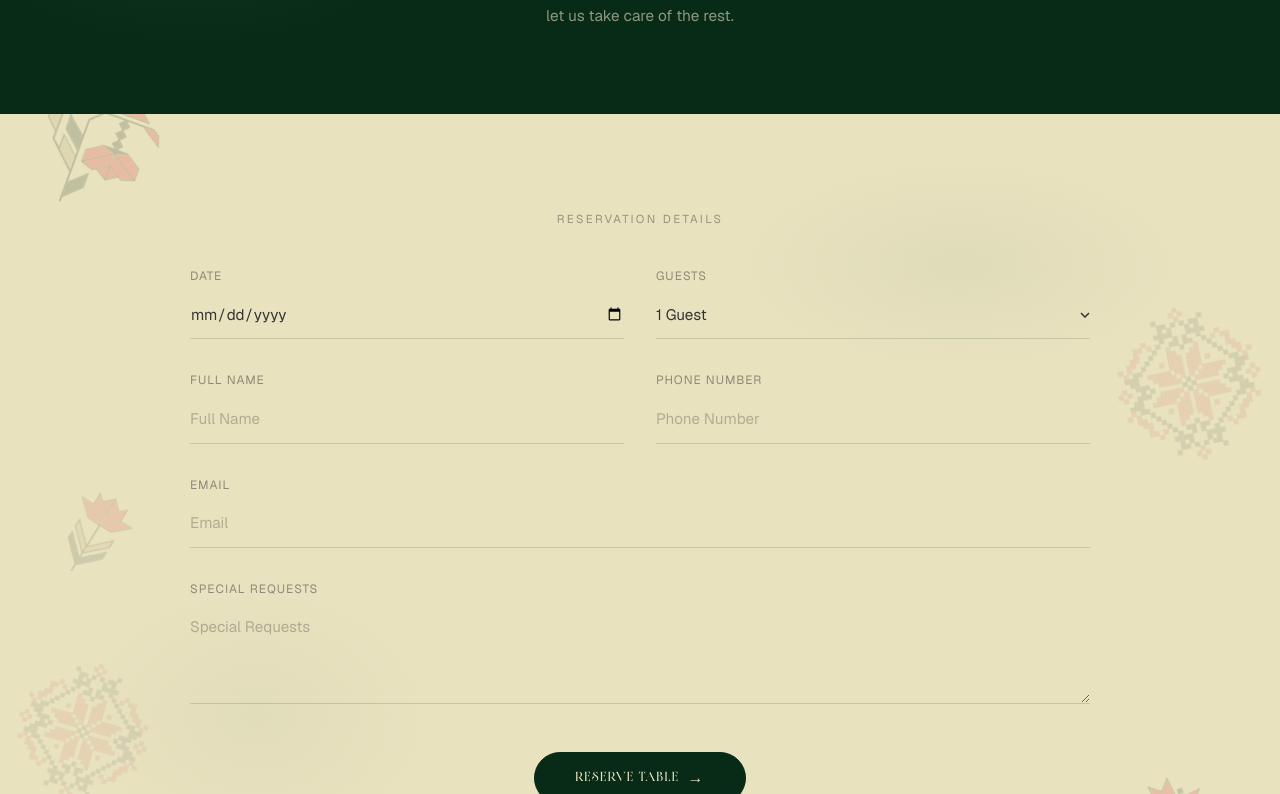
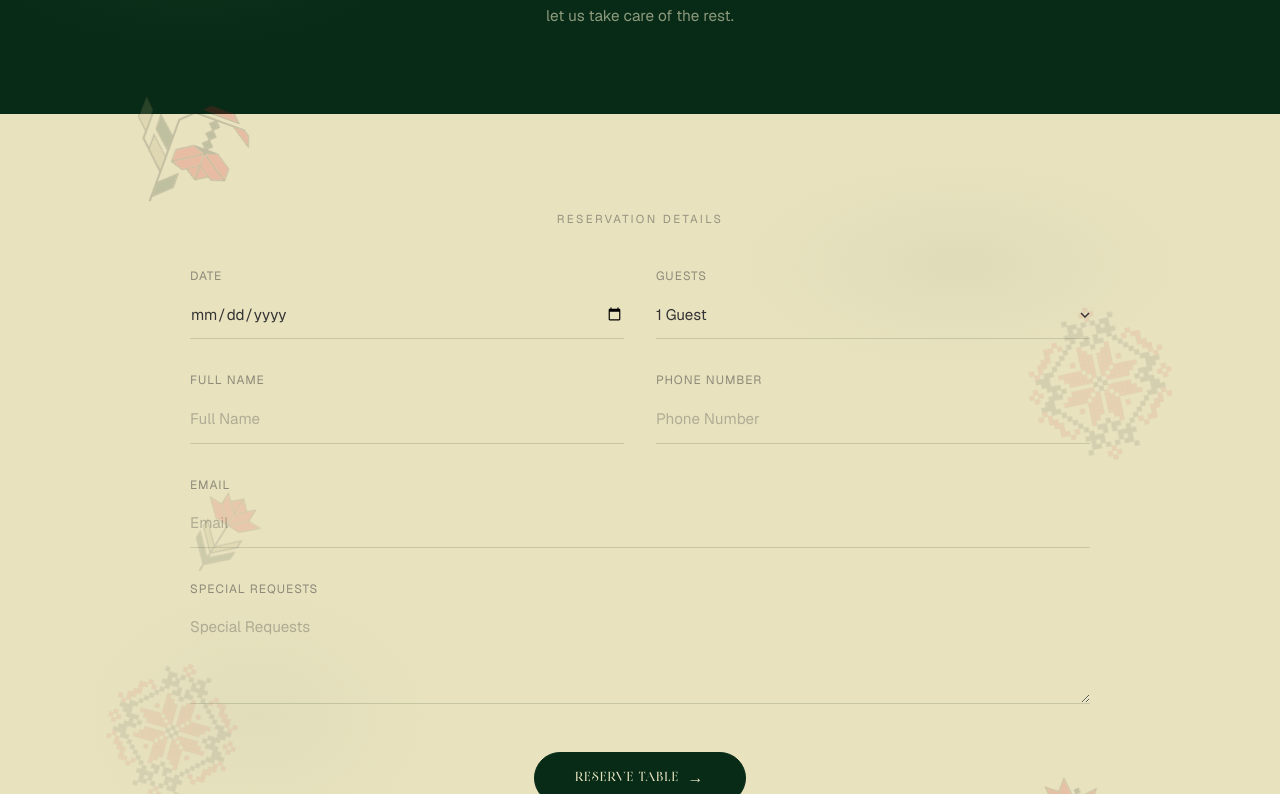
Before and after one commit to kaloyankolev13/ona_rest, a Next.js app: page /en/book in a window 1280 px wide. Shown: the part 366-1160 px from the top of the page. Built offline with nearby package versions, Linux system fonts and the light colour scheme.

Commit message:
more shevitsa

```diff
--- a/src/app/[locale]/about/About.module.css
+++ b/src/app/[locale]/about/About.module.css
@@ -1,7 +1,6 @@
 /* ── Hero ── */
 .hero {
   position: relative;
-  overflow: hidden;
   min-height: 60vh;
   display: flex;
   align-items: center;
@@ -137,7 +136,6 @@
 /* ── Values section ── */
 .values {
   position: relative;
-  overflow: hidden;
   background-color: #e8e2bf;
   background-image:
     radial-gradient(ellipse 30% 25% at 70% 30%, rgba(7, 43, 22, 0.04) 0%, transparent 70%),
--- a/src/app/[locale]/book/Book.module.css
+++ b/src/app/[locale]/book/Book.module.css
@@ -44,7 +44,6 @@
 /* ── Form section ── */
 .formSection {
   position: relative;
-  overflow: hidden;
   background-color: #e8e2bf;
   background-image:
     radial-gradient(ellipse 25% 20% at 75% 20%, rgba(7, 43, 22, 0.04) 0%, transparent 70%),
@@ -297,7 +296,6 @@
 /* ── Info section ── */
 .infoSection {
   position: relative;
-  overflow: hidden;
   background-color: #e8e2bf;
   padding: 2rem 6rem 8rem;
 }
--- a/src/app/[locale]/contact/Contact.module.css
+++ b/src/app/[locale]/contact/Contact.module.css
@@ -1,7 +1,6 @@
 /* ── Hero ── */
 .hero {
   position: relative;
-  overflow: hidden;
   min-height: 60vh;
   display: flex;
   align-items: center;
@@ -36,7 +35,6 @@
 /* ── Content section ── */
 .content {
   position: relative;
-  overflow: hidden;
   background-color: #e8e2bf;
   background-image:
     radial-gradient(ellipse 25% 20% at 80% 20%, rgba(7, 43, 22, 0.03) 0%, transparent 70%),
--- a/src/app/[locale]/news/News.module.css
+++ b/src/app/[locale]/news/News.module.css
@@ -1,7 +1,6 @@
 /* ── Hero ── */
 .hero {
   position: relative;
-  overflow: hidden;
   min-height: 60vh;
   display: flex;
   align-items: center;
@@ -36,7 +35,6 @@
 /* ── Articles grid ── */
 .articles {
   position: relative;
-  overflow: hidden;
   background-color: #e8e2bf;
   background-image:
     radial-gradient(ellipse 25% 20% at 80% 15%, rgba(7, 43, 22, 0.03) 0%, transparent 70%),
--- a/src/app/[locale]/privacy/Privacy.module.css
+++ b/src/app/[locale]/privacy/Privacy.module.css
@@ -1,6 +1,5 @@
 .hero {
   position: relative;
-  overflow: hidden;
   min-height: 35vh;
   display: flex;
   align-items: center;
@@ -35,7 +34,6 @@
 
 .wrap {
   position: relative;
-  overflow: hidden;
   background-color: #e8e2bf;
   padding: 2rem 4rem 8rem;
 }
--- a/src/app/[locale]/voucher/Voucher.module.css
+++ b/src/app/[locale]/voucher/Voucher.module.css
@@ -1,7 +1,6 @@
 /* ── Hero ── */
 .hero {
   position: relative;
-  overflow: hidden;
   min-height: 60vh;
   display: flex;
   align-items: center;
@@ -33,7 +32,6 @@
 /* ── Shared section styles ── */
 .section {
   position: relative;
-  overflow: hidden;
   background-color: #e8e2bf;
   padding: 6rem 4rem;
 }
--- a/src/components/HeritageSection/HeritageSection.module.css
+++ b/src/components/HeritageSection/HeritageSection.module.css
@@ -1,6 +1,5 @@
 .section {
   position: relative;
-  overflow: hidden;
   background-color: #e8e2bf;
   background-image:
     radial-gradient(ellipse 30% 25% at 85% 95%, rgba(7, 43, 22, 0.06) 0%, transparent 70%),
--- a/src/components/NewsSection/NewsSection.module.css
+++ b/src/components/NewsSection/NewsSection.module.css
@@ -1,6 +1,5 @@
 .section {
   position: relative;
-  overflow: hidden;
   background-color: #e8e2bf;
   background-image:
     radial-gradient(ellipse 30% 20% at 15% 30%, rgba(7, 43, 22, 0.04) 0%, transparent 70%),
--- a/src/components/ShevitsaDecor/ShevitsaDecor.module.css
+++ b/src/components/ShevitsaDecor/ShevitsaDecor.module.css
@@ -2,7 +2,7 @@
   position: absolute;
   inset: 0;
   pointer-events: none;
-  z-index: 0;
+  z-index: 2;
   overflow: visible;
 }
 
--- a/src/components/ShevitsaDecor/ShevitsaDecor.tsx
+++ b/src/components/ShevitsaDecor/ShevitsaDecor.tsx
@@ -28,75 +28,75 @@ interface DecorationConfig {
 
 const PRESETS: Record<number, DecorationConfig[]> = {
   1: [
-    { src: flower1, top: "3%", right: "2%", size: 140, rotate: 18, speed: -250, opacity: 0.22 },
-    { src: shevitsa, top: "20%", left: "1%", size: 180, rotate: -8, speed: 200, opacity: 0.1 },
-    { src: flower4, bottom: "6%", left: "3%", size: 110, rotate: -25, speed: 300, opacity: 0.18 },
-    { src: flower2, bottom: "15%", right: "4%", size: 90, rotate: 40, speed: -180, opacity: 0.14 },
-    { src: shevitsa, top: "55%", right: "0%", size: 160, rotate: 15, speed: -220, opacity: 0.08 },
+    { src: flower1, top: "3%", right: "10%", size: 140, rotate: 18, speed: -250, opacity: 0.22 },
+    { src: shevitsa, top: "20%", left: "8%", size: 180, rotate: -8, speed: 200, opacity: 0.1 },
+    { src: flower4, bottom: "6%", left: "12%", size: 110, rotate: -25, speed: 300, opacity: 0.18 },
+    { src: flower2, bottom: "15%", right: "15%", size: 90, rotate: 40, speed: -180, opacity: 0.14 },
+    { src: shevitsa, top: "55%", right: "6%", size: 160, rotate: 15, speed: -220, opacity: 0.08 },
   ],
   2: [
-    { src: flower2, top: "5%", left: "2%", size: 130, rotate: 30, speed: -220, opacity: 0.2 },
-    { src: shevitsa, top: "15%", right: "1%", size: 170, rotate: -5, speed: 180, opacity: 0.09 },
-    { src: flower3, top: "45%", right: "2%", size: 105, rotate: -12, speed: 280, opacity: 0.16 },
-    { src: shevitsa, top: "35%", left: "0%", size: 150, rotate: 20, speed: -260, opacity: 0.08 },
-    { src: flower1, bottom: "3%", left: "5%", size: 95, rotate: 42, speed: -320, opacity: 0.14 },
-    { src: flower4, bottom: "12%", right: "5%", size: 85, rotate: -35, speed: 240, opacity: 0.12 },
+    { src: flower2, top: "5%", left: "10%", size: 130, rotate: 30, speed: -220, opacity: 0.2 },
+    { src: shevitsa, top: "15%", right: "8%", size: 170, rotate: -5, speed: 180, opacity: 0.09 },
+    { src: flower3, top: "45%", right: "12%", size: 105, rotate: -12, speed: 280, opacity: 0.16 },
+    { src: shevitsa, top: "35%", left: "5%", size: 150, rotate: 20, speed: -260, opacity: 0.08 },
+    { src: flower1, bottom: "3%", left: "15%", size: 95, rotate: 42, speed: -320, opacity: 0.14 },
+    { src: flower4, bottom: "12%", right: "18%", size: 85, rotate: -35, speed: 240, opacity: 0.12 },
   ],
   3: [
-    { src: flower4, top: "6%", right: "3%", size: 100, rotate: -22, speed: 240, opacity: 0.2 },
-    { src: shevitsa, top: "25%", left: "0%", size: 165, rotate: 10, speed: -200, opacity: 0.09 },
-    { src: flower2, bottom: "5%", left: "2%", size: 120, rotate: 35, speed: -280, opacity: 0.18 },
-    { src: flower1, top: "40%", right: "5%", size: 80, rotate: 50, speed: 180, opacity: 0.13 },
-    { src: shevitsa, bottom: "10%", right: "1%", size: 145, rotate: -12, speed: 220, opacity: 0.08 },
+    { src: flower4, top: "6%", right: "12%", size: 100, rotate: -22, speed: 240, opacity: 0.2 },
+    { src: shevitsa, top: "25%", left: "6%", size: 165, rotate: 10, speed: -200, opacity: 0.09 },
+    { src: flower2, bottom: "5%", left: "10%", size: 120, rotate: 35, speed: -280, opacity: 0.18 },
+    { src: flower1, top: "40%", right: "18%", size: 80, rotate: 50, speed: 180, opacity: 0.13 },
+    { src: shevitsa, bottom: "10%", right: "8%", size: 145, rotate: -12, speed: 220, opacity: 0.08 },
   ],
   4: [
-    { src: flower3, top: "8%", left: "4%", size: 115, rotate: 14, speed: -200, opacity: 0.18 },
-    { src: flower1, top: "5%", right: "3%", size: 100, rotate: -30, speed: 260, opacity: 0.2 },
-    { src: shevitsa, top: "30%", left: "0%", size: 155, rotate: 8, speed: 190, opacity: 0.09 },
-    { src: flower4, bottom: "10%", right: "6%", size: 90, rotate: 38, speed: -240, opacity: 0.14 },
-    { src: shevitsa, bottom: "5%", right: "0%", size: 140, rotate: -18, speed: -170, opacity: 0.07 },
+    { src: flower3, top: "8%", left: "12%", size: 115, rotate: 14, speed: -200, opacity: 0.18 },
+    { src: flower1, top: "5%", right: "10%", size: 100, rotate: -30, speed: 260, opacity: 0.2 },
+    { src: shevitsa, top: "30%", left: "6%", size: 155, rotate: 8, speed: 190, opacity: 0.09 },
+    { src: flower4, bottom: "10%", right: "15%", size: 90, rotate: 38, speed: -240, opacity: 0.14 },
+    { src: shevitsa, bottom: "5%", right: "8%", size: 140, rotate: -18, speed: -170, opacity: 0.07 },
   ],
   5: [
-    { src: flower4, top: "10%", right: "4%", size: 110, rotate: 22, speed: -250, opacity: 0.17 },
-    { src: shevitsa, top: "18%", left: "1%", size: 170, rotate: -6, speed: 210, opacity: 0.09 },
-    { src: flower2, bottom: "8%", left: "3%", size: 95, rotate: -18, speed: 290, opacity: 0.19 },
-    { src: flower3, top: "50%", right: "3%", size: 85, rotate: 45, speed: -200, opacity: 0.13 },
-    { src: shevitsa, bottom: "3%", right: "2%", size: 135, rotate: 14, speed: 230, opacity: 0.08 },
+    { src: flower4, top: "10%", right: "12%", size: 110, rotate: 22, speed: -250, opacity: 0.17 },
+    { src: shevitsa, top: "18%", left: "8%", size: 170, rotate: -6, speed: 210, opacity: 0.09 },
+    { src: flower2, bottom: "8%", left: "12%", size: 95, rotate: -18, speed: 290, opacity: 0.19 },
+    { src: flower3, top: "50%", right: "15%", size: 85, rotate: 45, speed: -200, opacity: 0.13 },
+    { src: shevitsa, bottom: "3%", right: "10%", size: 135, rotate: 14, speed: 230, opacity: 0.08 },
   ],
   6: [
-    { src: flower1, top: "6%", right: "5%", size: 105, rotate: -14, speed: 220, opacity: 0.2 },
-    { src: shevitsa, top: "22%", right: "0%", size: 160, rotate: 10, speed: -190, opacity: 0.09 },
-    { src: flower3, bottom: "4%", left: "4%", size: 120, rotate: 28, speed: -270, opacity: 0.18 },
-    { src: flower2, top: "45%", left: "2%", size: 80, rotate: -40, speed: 200, opacity: 0.14 },
-    { src: shevitsa, bottom: "8%", left: "0%", size: 145, rotate: -8, speed: 240, opacity: 0.07 },
+    { src: flower1, top: "6%", right: "14%", size: 105, rotate: -14, speed: 220, opacity: 0.2 },
+    { src: shevitsa, top: "22%", right: "6%", size: 160, rotate: 10, speed: -190, opacity: 0.09 },
+    { src: flower3, bottom: "4%", left: "12%", size: 120, rotate: 28, speed: -270, opacity: 0.18 },
+    { src: flower2, top: "45%", left: "10%", size: 80, rotate: -40, speed: 200, opacity: 0.14 },
+    { src: shevitsa, bottom: "8%", left: "6%", size: 145, rotate: -8, speed: 240, opacity: 0.07 },
   ],
   7: [
-    { src: flower2, top: "4%", left: "3%", size: 115, rotate: 20, speed: -230, opacity: 0.19 },
-    { src: shevitsa, top: "20%", right: "1%", size: 155, rotate: -12, speed: 200, opacity: 0.09 },
-    { src: flower4, bottom: "6%", right: "4%", size: 100, rotate: -26, speed: 260, opacity: 0.17 },
-    { src: flower1, top: "55%", left: "4%", size: 85, rotate: 32, speed: -180, opacity: 0.13 },
-    { src: shevitsa, bottom: "3%", left: "1%", size: 140, rotate: 16, speed: -210, opacity: 0.08 },
+    { src: flower2, top: "4%", left: "10%", size: 115, rotate: 20, speed: -230, opacity: 0.19 },
+    { src: shevitsa, top: "20%", right: "8%", size: 155, rotate: -12, speed: 200, opacity: 0.09 },
+    { src: flower4, bottom: "6%", right: "12%", size: 100, rotate: -26, speed: 260, opacity: 0.17 },
+    { src: flower1, top: "55%", left: "14%", size: 85, rotate: 32, speed: -180, opacity: 0.13 },
+    { src: shevitsa, bottom: "3%", left: "8%", size: 140, rotate: 16, speed: -210, opacity: 0.08 },
   ],
   8: [
-    { src: flower1, top: "8%", right: "3%", size: 95, rotate: 35, speed: -190, opacity: 0.18 },
-    { src: shevitsa, top: "15%", left: "0%", size: 165, rotate: 6, speed: 220, opacity: 0.09 },
-    { src: flower3, bottom: "10%", left: "5%", size: 110, rotate: -20, speed: 250, opacity: 0.16 },
-    { src: flower4, top: "50%", right: "5%", size: 80, rotate: -42, speed: -200, opacity: 0.12 },
-    { src: shevitsa, bottom: "5%", right: "0%", size: 150, rotate: -10, speed: 180, opacity: 0.07 },
+    { src: flower1, top: "8%", right: "10%", size: 95, rotate: 35, speed: -190, opacity: 0.18 },
+    { src: shevitsa, top: "15%", left: "6%", size: 165, rotate: 6, speed: 220, opacity: 0.09 },
+    { src: flower3, bottom: "10%", left: "14%", size: 110, rotate: -20, speed: 250, opacity: 0.16 },
+    { src: flower4, top: "50%", right: "16%", size: 80, rotate: -42, speed: -200, opacity: 0.12 },
+    { src: shevitsa, bottom: "5%", right: "8%", size: 150, rotate: -10, speed: 180, opacity: 0.07 },
   ],
   9: [
-    { src: flower4, top: "5%", left: "3%", size: 110, rotate: -10, speed: -240, opacity: 0.2 },
-    { src: shevitsa, top: "25%", right: "0%", size: 170, rotate: 8, speed: 190, opacity: 0.09 },
-    { src: flower2, bottom: "4%", right: "4%", size: 100, rotate: 32, speed: 280, opacity: 0.18 },
-    { src: flower3, top: "42%", left: "2%", size: 85, rotate: -28, speed: -180, opacity: 0.13 },
-    { src: shevitsa, bottom: "8%", left: "1%", size: 145, rotate: -14, speed: 230, opacity: 0.08 },
+    { src: flower4, top: "5%", left: "10%", size: 110, rotate: -10, speed: -240, opacity: 0.2 },
+    { src: shevitsa, top: "25%", right: "6%", size: 170, rotate: 8, speed: 190, opacity: 0.09 },
+    { src: flower2, bottom: "4%", right: "12%", size: 100, rotate: 32, speed: 280, opacity: 0.18 },
+    { src: flower3, top: "42%", left: "14%", size: 85, rotate: -28, speed: -180, opacity: 0.13 },
+    { src: shevitsa, bottom: "8%", left: "8%", size: 145, rotate: -14, speed: 230, opacity: 0.08 },
   ],
   10: [
-    { src: flower3, top: "4%", right: "5%", size: 120, rotate: 16, speed: -260, opacity: 0.19 },
-    { src: shevitsa, top: "18%", left: "0%", size: 160, rotate: -6, speed: 210, opacity: 0.09 },
-    { src: flower1, bottom: "6%", left: "3%", size: 105, rotate: -28, speed: 300, opacity: 0.17 },
-    { src: flower4, top: "48%", right: "3%", size: 90, rotate: 36, speed: -190, opacity: 0.14 },
-    { src: shevitsa, bottom: "4%", right: "1%", size: 150, rotate: 12, speed: -220, opacity: 0.07 },
+    { src: flower3, top: "4%", right: "14%", size: 120, rotate: 16, speed: -260, opacity: 0.19 },
+    { src: shevitsa, top: "18%", left: "6%", size: 160, rotate: -6, speed: 210, opacity: 0.09 },
+    { src: flower1, bottom: "6%", left: "10%", size: 105, rotate: -28, speed: 300, opacity: 0.17 },
+    { src: flower4, top: "48%", right: "15%", size: 90, rotate: 36, speed: -190, opacity: 0.14 },
+    { src: shevitsa, bottom: "4%", right: "8%", size: 150, rotate: 12, speed: -220, opacity: 0.07 },
   ],
 };
 
```
